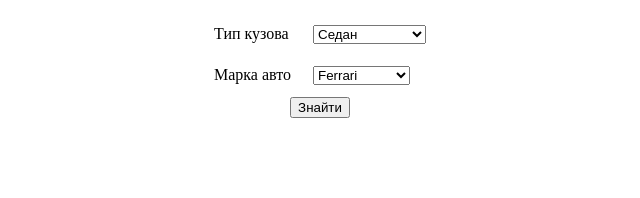
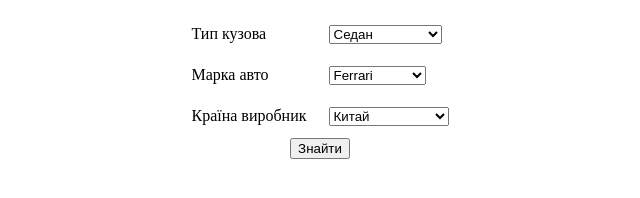
Before and after one commit to Artur545/D.Z.-4-, a plain HTML site: page index.html in a window 1280 px wide. Shown: the part 148-346 px from the top of the page, without its empty margins (320-960 px from the left). Drawn offline with Linux system fonts and the light colour scheme.

Commit message:
Some Text

```diff
--- a/index.html
+++ b/index.html
@@ -55,6 +55,24 @@
                     </td>
                 </tr>
 
+                <tr>
+                    <td>Країна виробник</td>
+                    <td>
+                        <select name="Країна виробник">
+                            <option>Китай</option>
+                            <option>США</option>
+                            <option>Японія</option>
+                            <option>Німеччина</option>
+                            <option>Південна Корея</option>
+                            <option>Індія</option>
+                            <option>Мексика</option>
+                            <option>Таїланд</option>
+                            <option>Іспанія</option>
+                            <option>Бразилія</option>
+                        </select>
+                    </td>
+                </tr>
+
 
             </table>
 
```
Also changed, not shown: gallery.html (+2 -0 lines).
